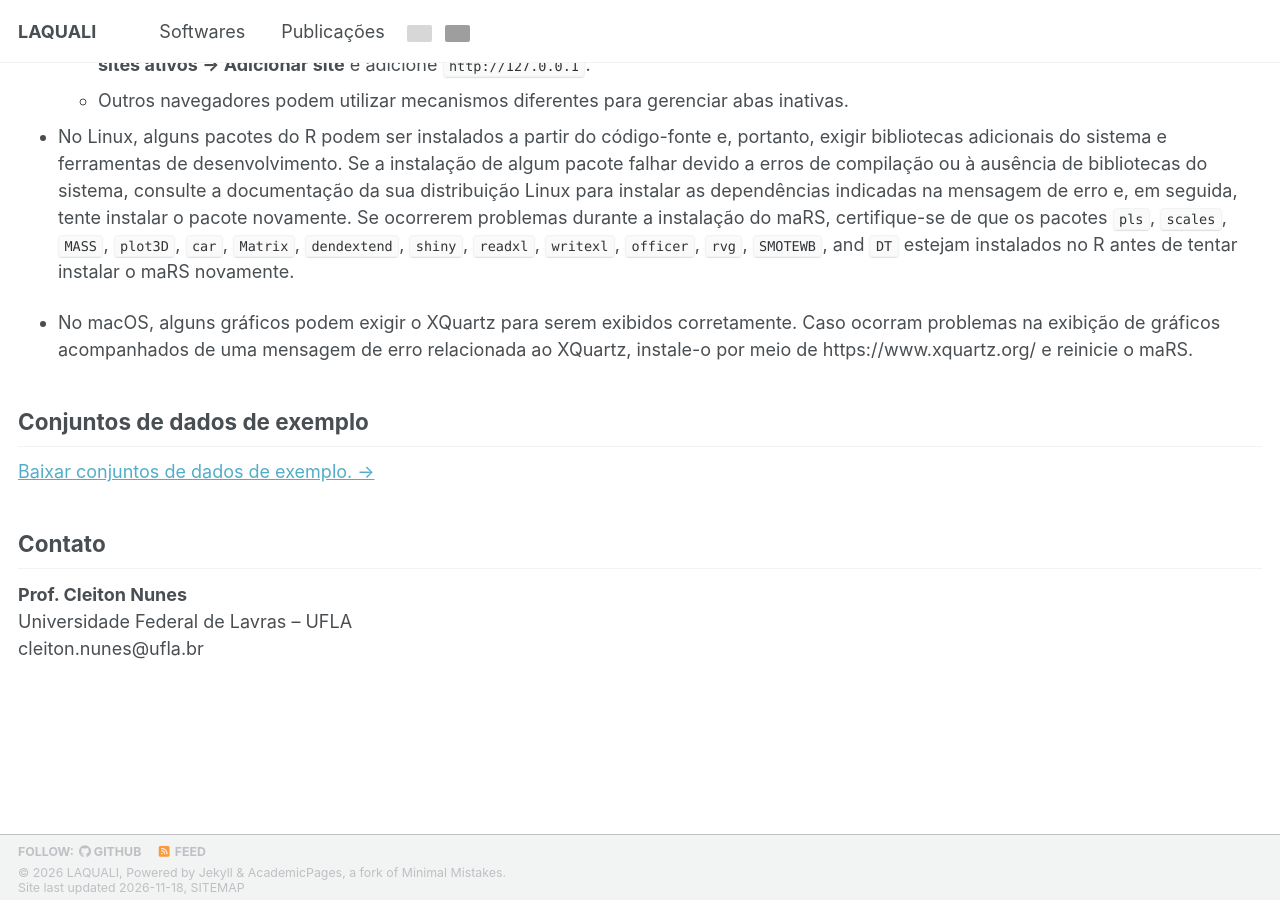
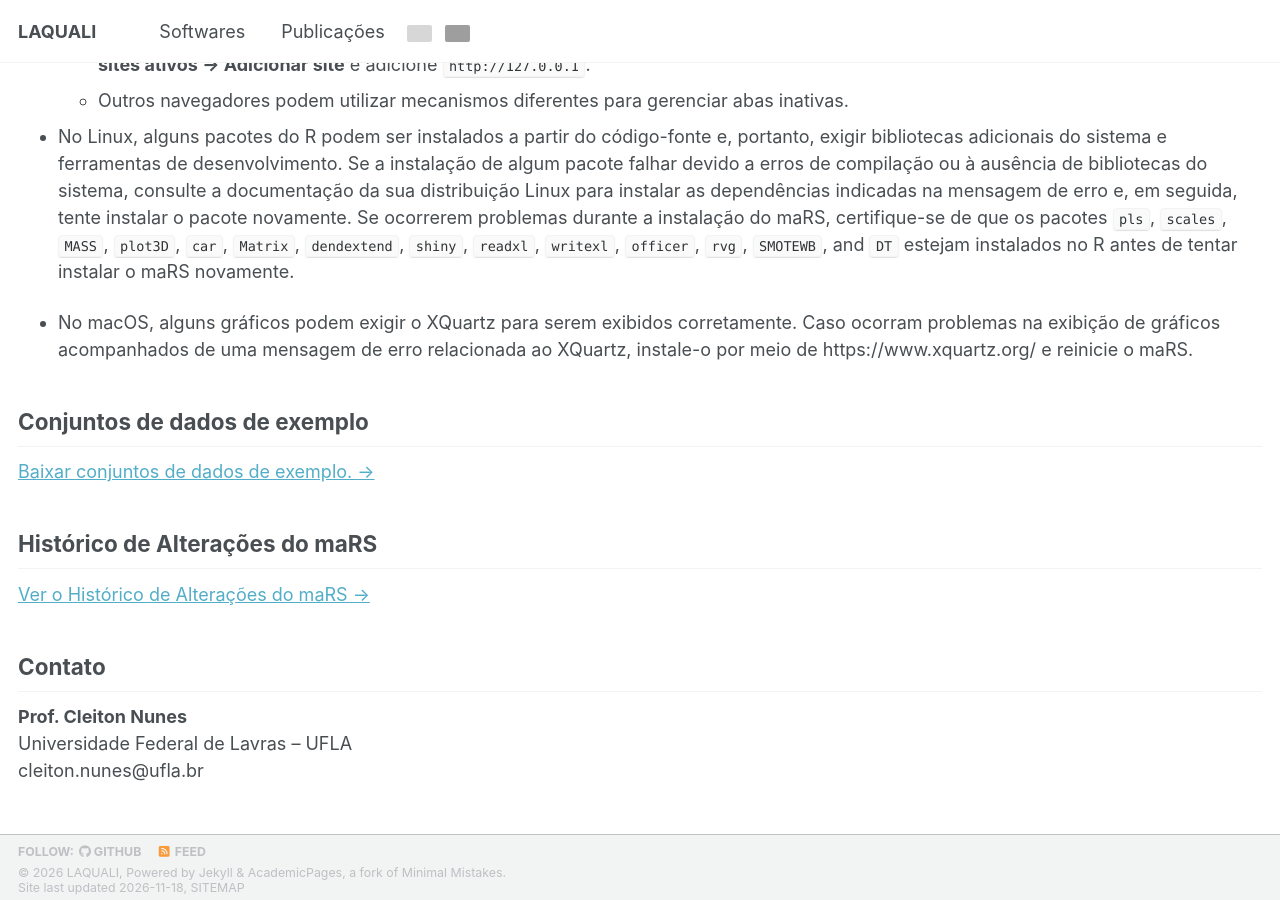
Before and after one commit to LAQUALI-UFLA/laquali-ufla.github.io, a Jekyll site: the page built from _pages/pt/softwares/mars.md, in a window 1280 px wide and 900 px high, scrolled down 3176 px. Built offline with Jekyll 4.4.1, drawn with Linux system fonts in a browser that asks for light colours; a style sheet for code colours, icons or effects is not loaded; grey boxes are pictures that could not be loaded.

Commit message:
Add maRS change log section to mars.md
Added a section for the maRS change log with a link.

```diff
--- a/_pages/pt/softwares/mars.md
+++ b/_pages/pt/softwares/mars.md
@@ -107,6 +107,9 @@ maRSpkg::uninstall_mars()
 ## Conjuntos de dados de exemplo
 [Baixar conjuntos de dados de exemplo. →](/maRS/maRS_sample_datasets.zip)
 
+## Histórico de Alterações do maRS
+[Ver o Histórico de Alterações do maRS →](/pt/mars_changelog/)
+
 ## Contato
 **Prof. Cleiton Nunes**
 Universidade Federal de Lavras – UFLA
```
